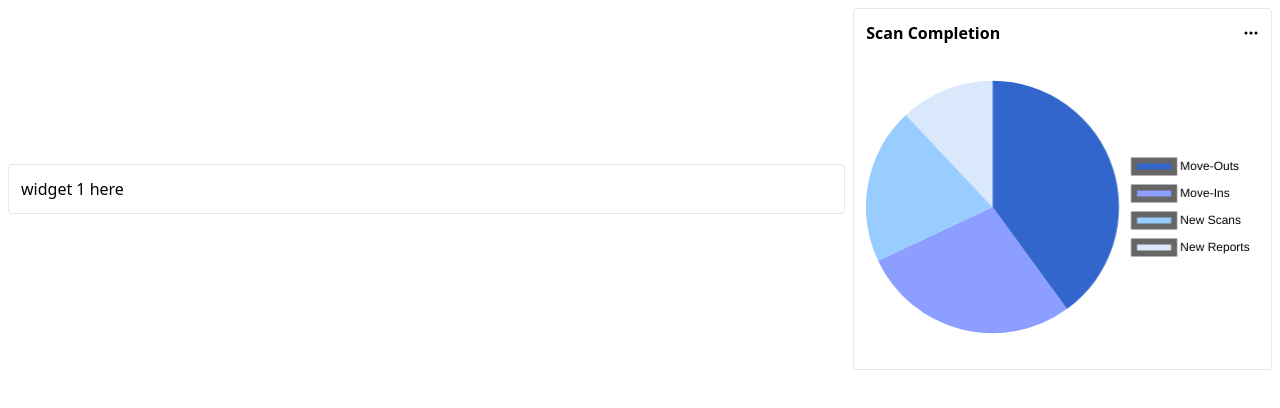
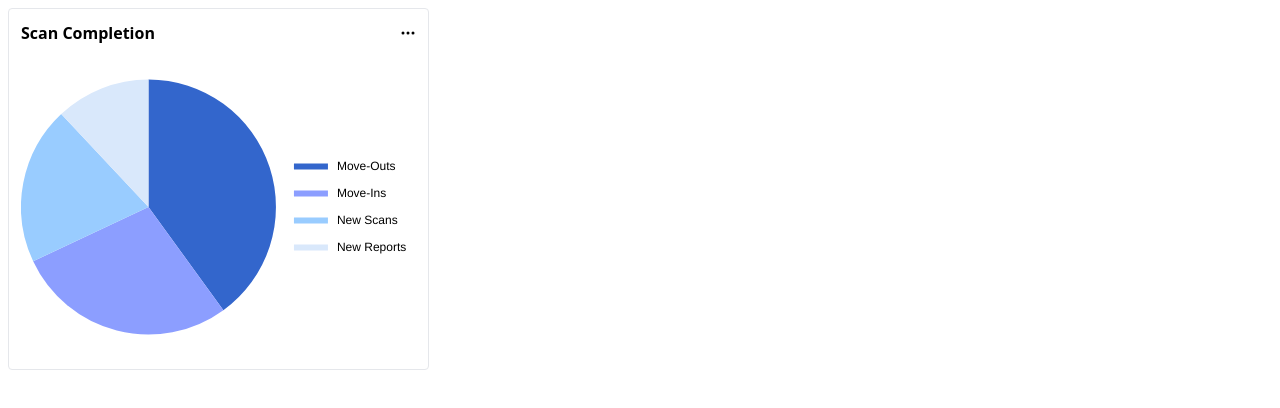
Before and after one commit to Shaybush/chart-pie-widget, a React (Create React App) app: page / in a window 1280 px wide. Shown: the top 408 px of the page. Built offline with nearby package versions, Linux system fonts and the light colour scheme.

Commit message:
need to fix tooltip and label color and line before

```diff
--- a/src/App.jsx
+++ b/src/App.jsx
@@ -1,10 +1,10 @@
 import './assets/output.css';
-import SomeView from './views/some-view';
+import ScanCompletionChartWidget from './views/scan-completion-chart-widget';
 
 function App() {
   return (
     <div className='p-2'>
-      <SomeView />
+      <ScanCompletionChartWidget />
     </div>
   );
 }
--- /dev/null
+++ b/src/components/scan-completion-pie-chart/config/scan-completion-pie-chart.config.js
@@ -0,0 +1,77 @@
+export const scanCompletionChartColorsConfig = [ // TODO - change the colors here
+  '#3366CC', // Move-Outs
+  '#8C9EFF', // Move-Ins
+  '#99CCFF', // New Scans
+  '#D9E8FB', // New Reports
+]
+
+export const scanCompletionChartLabelsConfig = ['Move-Outs', 'Move-Ins', 'New Scans', 'New Reports'];
+
+export const scanCompletionChartPieOptions = {
+  responsive: true,
+  maintainAspectRatio: false,
+  plugins: {
+    legend: {
+      position: 'right',
+      color: '#000000',
+      labels: {
+        padding: 15, // TODO - if you want to change the space between the labels
+        generateLabels: (chart) => {
+          const datasets = chart.data.datasets;
+          return chart.data.labels.map((label, i) => ({
+            text: label,
+            fillStyle: datasets[0].backgroundColor[i],
+            strokeStyle: '#ffffff', // default color
+            lineWidth: 6,
+            index: i,
+          }));
+        },
+        font: {
+          color: '#000000', // ensure label text is black
+        },
+      },
+    },
+    tooltip: {
+      // TODO - some reason not working
+      enabled: false, // Disable the default tooltip
+      external: function (context) {
+        // Tooltip Element
+        let tooltipEl = document.getElementById('chartjs-tooltip');
+
+        // Create element on first render
+        if (!tooltipEl) {
+          tooltipEl = document.createElement('div');
+          tooltipEl.id = 'chartjs-tooltip';
+          tooltipEl.innerHTML = '<div></div>';
+          document.body.appendChild(tooltipEl);
+        }
+
+        // Hide if no tooltip
+        const tooltipModel = context.tooltip;
+        if (tooltipModel.opacity === 0) {
+          tooltipEl.style.opacity = 0;
+          return;
+        }
+
+        // Set Text
+        if (tooltipModel.body) {
+          const bodyLines = tooltipModel.body.map(b => b.lines);
+
+          const innerHtml = `<div style="background-color: ${tooltipModel.labelColors[0].backgroundColor};
+          color: white; border-radius: 50%; width: 50px; height: 50px; display: flex; justify-content: center; align-items: center;">
+          ${bodyLines[0]}</div>`;
+
+          let tooltipRoot = tooltipEl.querySelector('div');
+          tooltipRoot.innerHTML = innerHtml;
+        }
+
+        const position = context.chart.canvas.getBoundingClientRect();
+        tooltipEl.style.opacity = 1;
+        tooltipEl.style.position = 'absolute';
+        tooltipEl.style.left = position.left + window.pageXOffset + tooltipModel.caretX - 25 + 'px';
+        tooltipEl.style.top = position.top + window.pageYOffset + tooltipModel.caretY - 50 + 'px';
+        tooltipEl.style.pointerEvents = 'none';
+      },
+    },
+  },
+};
--- a/src/components/scan-completion-pie-chart/scan-completion-pie-chart.css
+++ b/src/components/scan-completion-pie-chart/scan-completion-pie-chart.css
@@ -1,5 +1,5 @@
 /* that's make the labels with border radius */
-.canvas-legend ul li span {
+.something-crazy ul li span {
   border-radius: 10px;
   padding: 0 10px;
 }
--- a/src/components/scan-completion-pie-chart/scan-completion-pie-chart.jsx
+++ b/src/components/scan-completion-pie-chart/scan-completion-pie-chart.jsx
@@ -2,95 +2,29 @@ import React from 'react';
 import { Pie } from 'react-chartjs-2';
 import { Chart as ChartJS, ArcElement, Tooltip, Legend } from 'chart.js';
 import './scan-completion-pie-chart.css';
+import { scanCompletionChartColorsConfig, scanCompletionChartLabelsConfig, scanCompletionChartPieOptions } from './config/scan-completion-pie-chart.config';
 
 ChartJS.register(ArcElement, Tooltip, Legend);
 
 const ScanCompletionPieChart = () => {
   const data = {
-    labels: ['Move-Outs', 'Move-Ins', 'New Scans', 'New Reports'],
+    labels: scanCompletionChartLabelsConfig,
     datasets: [
       {
         label: 'Scan Completion',
-        data: [40, 28, 20, 12], // Percentages
-        backgroundColor: [ // TODO - change the colors here
-          '#3366CC', // Move-Outs
-          '#8C9EFF', // Move-Ins
-          '#99CCFF', // New Scans
-          '#D9E8FB', // New Reports
-        ],
-        borderWidth: 0, // width
+        data: [40, 28, 20, 12], // TODO - change to real data here
+        backgroundColor: scanCompletionChartColorsConfig,
+        borderWidth: 0, // make sure there is no spaces between pie slices
       },
     ],
   };
 
-  const options = {
-    responsive: true,
-    maintainAspectRatio: false,
-    plugins: {
-      legend: {
-        position: 'right',
-        labels: {
-          padding: 15, // TODO - if you want to change the space between the labels
-          generateLabels: (chart) => {
-            const datasets = chart.data.datasets;
-            return chart.data.labels.map((label, i) => ({
-              text: label,
-              fillStyle: datasets[0].backgroundColor[i],
-              strokeStyle: datasets[0].borderColor,
-              lineWidth: 6,
-              index: i,
-            }));
-          },
-        },
-      },
-      tooltip: {
-        enabled: false, // Disable the default tooltip
-        external: function (context) {
-          // Tooltip Element
-          let tooltipEl = document.getElementById('chartjs-tooltip');
-
-          // Create element on first render
-          if (!tooltipEl) {
-            tooltipEl = document.createElement('div');
-            tooltipEl.id = 'chartjs-tooltip';
-            tooltipEl.innerHTML = '<div></div>';
-            document.body.appendChild(tooltipEl);
-          }
-
-          // Hide if no tooltip
-          const tooltipModel = context.tooltip;
-          if (tooltipModel.opacity === 0) {
-            tooltipEl.style.opacity = 0;
-            return;
-          }
-
-          // Set Text
-          if (tooltipModel.body) {
-            const bodyLines = tooltipModel.body.map(b => b.lines);
-
-            const innerHtml = `<div style="background-color: ${tooltipModel.labelColors[0].backgroundColor};
-            color: white; border-radius: 50%; width: 50px; height: 50px; display: flex; justify-content: center; align-items: center;">
-            ${bodyLines[0]}</div>`;
-
-            let tooltipRoot = tooltipEl.querySelector('div');
-            tooltipRoot.innerHTML = innerHtml;
-          }
-
-          const position = context.chart.canvas.getBoundingClientRect();
-          tooltipEl.style.opacity = 1;
-          tooltipEl.style.position = 'absolute';
-          tooltipEl.style.left = position.left + window.pageXOffset + tooltipModel.caretX - 25 + 'px';
-          tooltipEl.style.top = position.top + window.pageYOffset + tooltipModel.caretY - 50 + 'px';
-          tooltipEl.style.pointerEvents = 'none';
-        },
-      },
-    },
-  };
+  const options = scanCompletionChartPieOptions;
 
   return (
     <div style={{ width: '100%', maxWidth: '500px', margin: '0 auto' }}>
       <div style={{ position: 'relative', height: '300px' }}>
-        <Pie data={data} options={options} />
+        <Pie className='something-crazy' data={data} options={options} />
       </div>
     </div>
   );
--- /dev/null
+++ b/src/views/scan-completion-chart-widget.jsx
@@ -0,0 +1,26 @@
+import React from "react";
+import ScanCompletionPieChart from "../components/scan-completion-pie-chart/scan-completion-pie-chart";
+
+const ScanCompletionChartWidget = () => {
+  return (
+    <div className="card w-1/3 border p-3 rounded">
+      <div className="flex items-center justify-between mb-3">
+        <h2 className="m-0 p-0 font-bold">Scan Completion</h2>
+
+        <svg
+          xmlns="http://www.w3.org/2000/svg"
+          width="16"
+          height="16"
+          fill="currentColor"
+          class="bi bi-three-dots"
+          viewBox="0 0 16 16"
+        >
+          <path d="M3 9.5a1.5 1.5 0 1 1 0-3 1.5 1.5 0 0 1 0 3m5 0a1.5 1.5 0 1 1 0-3 1.5 1.5 0 0 1 0 3m5 0a1.5 1.5 0 1 1 0-3 1.5 1.5 0 0 1 0 3" />
+        </svg>
+      </div>
+      <ScanCompletionPieChart />
+    </div>
+  );
+};
+
+export default ScanCompletionChartWidget;
--- a/src/views/some-view.jsx
+++ /dev/null
@@ -1,31 +0,0 @@
-import React from "react";
-import ScanCompletionPieChart from "../components/scan-completion-pie-chart/scan-completion-pie-chart";
-
-const SomeView = () => {
-  return (
-    <div className="flex items-center gap-2">
-      <div className="card w-2/3 border p-3 rounded h-full">
-        widget 1 here
-      </div>
-      <div className="card w-1/3 border p-3 rounded">
-        <div className="flex items-center justify-between mb-3">
-          <h2 className="m-0 p-0 font-bold">Scan Completion</h2>
-
-          <svg
-            xmlns="http://www.w3.org/2000/svg"
-            width="16"
-            height="16"
-            fill="currentColor"
-            class="bi bi-three-dots"
-            viewBox="0 0 16 16"
-          >
-            <path d="M3 9.5a1.5 1.5 0 1 1 0-3 1.5 1.5 0 0 1 0 3m5 0a1.5 1.5 0 1 1 0-3 1.5 1.5 0 0 1 0 3m5 0a1.5 1.5 0 1 1 0-3 1.5 1.5 0 0 1 0 3" />
-          </svg>
-        </div>
-        <ScanCompletionPieChart />
-      </div>
-    </div>
-  );
-};
-
-export default SomeView;
```
Also changed, not shown: package.json (line endings or trailing spaces).
